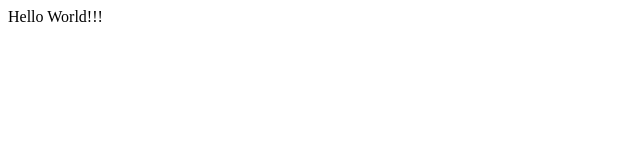
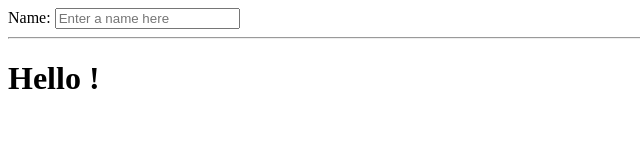
Before and after one commit to fR0DDY/IQuiz, a plain HTML site: page WebContent/index.html in a window 1280 px wide. Shown: the whole page, without its empty margins (0-640 px from the left). Drawn offline with nearby package versions, Linux system fonts and the light colour scheme.

Commit message:
changed index html

```diff
--- a/WebContent/index.html
+++ b/WebContent/index.html
@@ -1,3 +1,14 @@
-<html>
-Hello World!!!
+<!doctype html>
+<html ng-app>
+  <head>
+    <script src="https://ajax.googleapis.com/ajax/libs/angularjs/1.3.0-beta.13/angular.min.js"></script>
+  </head>
+  <body>
+    <div>
+      <label>Name:</label>
+      <input type="text" ng-model="yourName" placeholder="Enter a name here">
+      <hr>
+      <h1>Hello {{yourName}}!</h1>
+    </div>
+  </body>
 </html>
```
